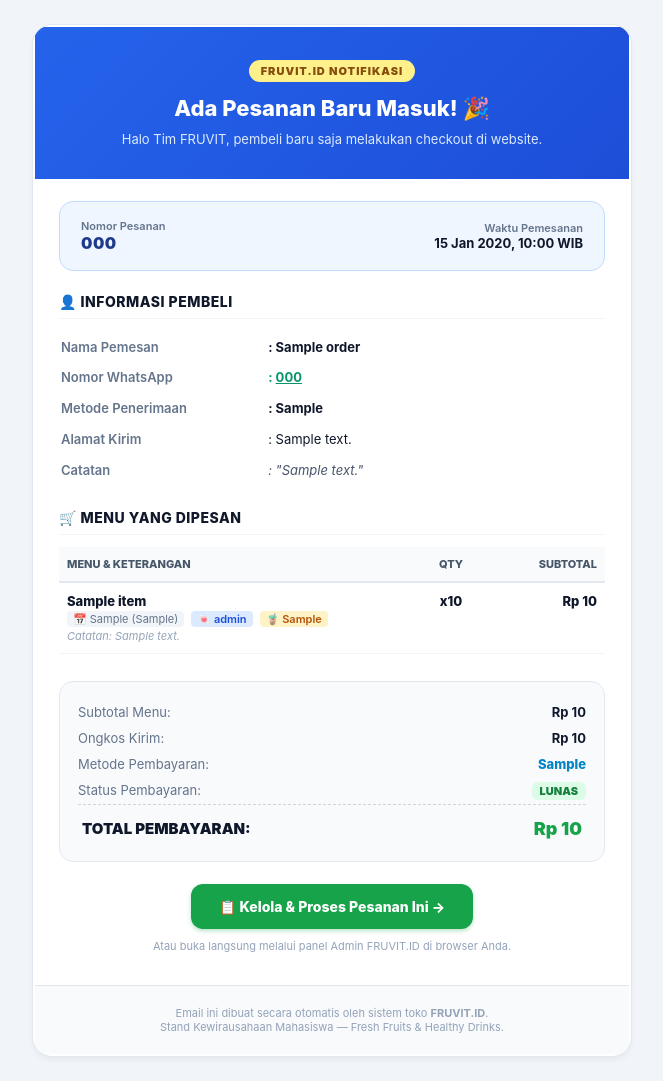
After one commit to DwitamaGalih/FRUVIT.ID, a Laravel app: page /admin/preview-email in a window 1280 px wide. The commit adds this page. Shown: the whole page, without its empty margins (308-971 px from the left). Run offline with Laravel 12, Linux system fonts and the light colour scheme; a user stored in the database is signed in; data comes from the database, SQL or seed files in the repository; tables that the repository leaves empty hold one stand-in row (values such as "Sample post").

Commit message:
Penambah fitur untuk notifikasi gmail

```diff
--- a/app/Http/Controllers/Admin/AdminDashboardController.php
+++ b/app/Http/Controllers/Admin/AdminDashboardController.php
@@ -82,6 +82,7 @@ class AdminDashboardController extends Controller
         $settings = [
             'store_status' => Setting::get('store_status', 'open'),
             'wa_admin' => Setting::get('wa_admin', '081234567890'),
+            'admin_email' => Setting::get('admin_email', env('MAIL_ADMIN_ADDRESS', 'fruvit.id@gmail.com')),
             'delivery_fee' => Setting::get('delivery_fee', 5000),
             'store_address' => Setting::get('store_address', 'Stand Kewirausahaan FRUVIT.ID'),
             'qris_image' => Setting::get('qris_image', 'images/qris-fruvit.jpg'),
@@ -95,6 +96,7 @@ class AdminDashboardController extends Controller
         $validated = $request->validate([
             'store_status' => 'required|in:open,closed',
             'wa_admin' => 'required|string',
+            'admin_email' => 'nullable|email',
             'delivery_fee' => 'required|numeric|min:0',
             'store_address' => 'required|string',
         ]);
--- /dev/null
+++ b/app/Mail/NewOrderNotification.php
@@ -0,0 +1,39 @@
+<?php
+
+namespace App\Mail;
+
+use App\Models\Order;
+use Illuminate\Bus\Queueable;
+use Illuminate\Mail\Mailable;
+use Illuminate\Mail\Mailables\Content;
+use Illuminate\Mail\Mailables\Envelope;
+use Illuminate\Queue\SerializesModels;
+
+class NewOrderNotification extends Mailable
+{
+    use Queueable, SerializesModels;
+
+    public function __construct(public Order $order)
+    {
+        $this->order->load('items');
+    }
+
+    public function envelope(): Envelope
+    {
+        return new Envelope(
+            subject: '📦 Pesanan Baru Masuk #' . $this->order->order_number . ' (' . $this->order->customer_name . ')',
+        );
+    }
+
+    public function content(): Content
+    {
+        return new Content(
+            view: 'emails.orders.new-order',
+        );
+    }
+
+    public function attachments(): array
+    {
+        return [];
+    }
+}
--- /dev/null
+++ b/resources/views/emails/orders/new-order.blade.php
@@ -0,0 +1,207 @@
+<!DOCTYPE html>
+<html lang="id">
+<head>
+    <meta charset="UTF-8">
+    <meta name="viewport" content="width=device-width, initial-scale=1.0">
+    <title>Pesanan Baru Masuk - FRUVIT.ID</title>
+</head>
+<body style="margin: 0; padding: 0; background-color: #f1f5f9; font-family: -apple-system, BlinkMacSystemFont, 'Segoe UI', Roboto, Helvetica, Arial, sans-serif; color: #1e293b;">
+    <table role="presentation" width="100%" cellspacing="0" cellpadding="0" style="background-color: #f1f5f9; padding: 24px 12px;">
+        <tr>
+            <td align="center">
+                <!-- Email Container -->
+                <table role="presentation" width="100%" style="max-width: 600px; background-color: #ffffff; border-radius: 20px; overflow: hidden; box-shadow: 0 4px 6px -1px rgba(0,0,0,0.05); border: 1px solid #e2e8f0;">
+
+                    <!-- Header -->
+                    <tr>
+                        <td style="background: linear-gradient(135deg, #2563eb, #1d4ed8); padding: 32px 24px; text-align: center;">
+                            <div style="display: inline-block; background-color: #fef08a; color: #854d0e; font-size: 11px; font-weight: 900; letter-spacing: 1px; text-transform: uppercase; padding: 4px 12px; border-radius: 9999px; margin-bottom: 12px;">
+                                FRUVIT.ID NOTIFIKASI
+                            </div>
+                            <h1 style="margin: 0; color: #ffffff; font-size: 22px; font-weight: 800; line-height: 1.3;">
+                                Ada Pesanan Baru Masuk! 🎉
+                            </h1>
+                            <p style="margin: 8px 0 0; color: #dbeafe; font-size: 13px;">
+                                Halo Tim FRUVIT, pembeli baru saja melakukan checkout di website.
+                            </p>
+                        </td>
+                    </tr>
+
+                    <!-- Order Summary Pill -->
+                    <tr>
+                        <td style="padding: 20px 24px 0;">
+                            <table role="presentation" width="100%" style="background-color: #eff6ff; border: 1px solid #bfdbfe; border-radius: 14px; padding: 14px 18px;">
+                                <tr>
+                                    <td>
+                                        <div style="font-size: 11px; color: #64748b; font-weight: 600;">Nomor Pesanan</div>
+                                        <div style="font-size: 16px; color: #1e3a8a; font-weight: 900; letter-spacing: 0.5px;">{{ $order->order_number }}</div>
+                                    </td>
+                                    <td align="right">
+                                        <div style="font-size: 11px; color: #64748b; font-weight: 600;">Waktu Pemesanan</div>
+                                        <div style="font-size: 13px; color: #0f172a; font-weight: 700;">{{ $order->created_at->format('d M Y, H:i') }} WIB</div>
+                                    </td>
+                                </tr>
+                            </table>
+                        </td>
+                    </tr>
+
+                    <!-- Customer Details -->
+                    <tr>
+                        <td style="padding: 20px 24px 10px;">
+                            <h2 style="margin: 0 0 12px; font-size: 14px; font-weight: 800; color: #0f172a; text-transform: uppercase; letter-spacing: 0.5px; border-bottom: 1px solid #f1f5f9; padding-bottom: 8px;">
+                                👤 Informasi Pembeli
+                            </h2>
+                            <table role="presentation" width="100%" style="font-size: 13px; line-height: 1.6;">
+                                <tr>
+                                    <td width="38%" style="color: #64748b; font-weight: 600; padding: 4px 0;">Nama Pemesan</td>
+                                    <td style="color: #0f172a; font-weight: 700; padding: 4px 0;">: {{ $order->customer_name }}</td>
+                                </tr>
+                                <tr>
+                                    <td style="color: #64748b; font-weight: 600; padding: 4px 0;">Nomor WhatsApp</td>
+                                    <td style="color: #059669; font-weight: 700; padding: 4px 0;">
+                                        : <a href="https://wa.me/{{ preg_replace('/^0/', '62', preg_replace('/[^0-9]/', '', $order->customer_phone)) }}" style="color: #059669; text-decoration: underline;">{{ $order->customer_phone }}</a>
+                                    </td>
+                                </tr>
+                                <tr>
+                                    <td style="color: #64748b; font-weight: 600; padding: 4px 0;">Metode Penerimaan</td>
+                                    <td style="color: #0f172a; font-weight: 700; padding: 4px 0;">: {{ $order->delivery_method_label }}</td>
+                                </tr>
+                                @if($order->shipping_address)
+                                    <tr>
+                                        <td style="color: #64748b; font-weight: 600; padding: 4px 0; vertical-align: top;">Alamat Kirim</td>
+                                        <td style="color: #0f172a; padding: 4px 0;">: {{ $order->shipping_address }}</td>
+                                    </tr>
+                                @endif
+                                @if($order->notes)
+                                    <tr>
+                                        <td style="color: #64748b; font-weight: 600; padding: 4px 0; vertical-align: top;">Catatan</td>
+                                        <td style="color: #475569; font-style: italic; padding: 4px 0;">: "{{ $order->notes }}"</td>
+                                    </tr>
+                                @endif
+                            </table>
+                        </td>
+                    </tr>
+
+                    <!-- Order Items Table -->
+                    <tr>
+                        <td style="padding: 10px 24px 15px;">
+                            <h2 style="margin: 0 0 12px; font-size: 14px; font-weight: 800; color: #0f172a; text-transform: uppercase; letter-spacing: 0.5px; border-bottom: 1px solid #f1f5f9; padding-bottom: 8px;">
+                                🛒 Menu yang Dipesan
+                            </h2>
+                            <table role="presentation" width="100%" cellspacing="0" cellpadding="0" style="border-collapse: collapse; font-size: 13px;">
+                                <thead>
+                                    <tr style="background-color: #f8fafc; border-bottom: 2px solid #e2e8f0; color: #475569; font-size: 11px; text-transform: uppercase;">
+                                        <th align="left" style="padding: 10px 8px; font-weight: 800;">Menu & Keterangan</th>
+                                        <th align="center" style="padding: 10px 8px; font-weight: 800;" width="60">Qty</th>
+                                        <th align="right" style="padding: 10px 8px; font-weight: 800;" width="100">Subtotal</th>
+                                    </tr>
+                                </thead>
+                                <tbody>
+                                    @foreach($order->items as $item)
+                                        <tr style="border-bottom: 1px solid #f1f5f9;">
+                                            <td style="padding: 10px 8px; vertical-align: top;">
+                                                <div style="font-weight: 800; color: #0f172a;">{{ $item->product_name }}</div>
+                                                <div style="font-size: 11px; color: #64748b; margin-top: 2px;">
+                                                    @if($item->pickup_day)
+                                                        <span style="display: inline-block; background-color: #f1f5f9; padding: 1px 6px; border-radius: 4px; margin-right: 4px;">📅 {{ $item->pickup_day }} ({{ $item->pickup_batch ?? 'Batch 1' }})</span>
+                                                    @endif
+                                                    @if($item->sugar_level)
+                                                        <span style="display: inline-block; background-color: #dbeafe; color: #1d4ed8; padding: 1px 6px; border-radius: 4px; font-weight: 600; margin-right: 4px;">🍬 {{ $item->sugar_level }}</span>
+                                                    @endif
+                                                    @if($item->jelly_topping)
+                                                        <span style="display: inline-block; background-color: #fef3c7; color: #b45309; padding: 1px 6px; border-radius: 4px; font-weight: 600;">🧋 {{ $item->jelly_topping }}</span>
+                                                    @endif
+                                                </div>
+                                                @if($item->notes)
+                                                    <div style="font-size: 11px; color: #94a3b8; font-style: italic; margin-top: 2px;">
+                                                        Catatan: {{ $item->notes }}
+                                                    </div>
+                                                @endif
+                                            </td>
+                                            <td align="center" style="padding: 10px 8px; font-weight: 800; color: #0f172a; vertical-align: top;">
+                                                x{{ $item->quantity }}
+                                            </td>
+                                            <td align="right" style="padding: 10px 8px; font-weight: 800; color: #0f172a; vertical-align: top;">
+                                                {{ $item->formatted_subtotal }}
+                                            </td>
+                                        </tr>
+                                    @endforeach
+                                </tbody>
+                            </table>
+                        </td>
+                    </tr>
+
+                    <!-- Payment & Totals -->
+                    <tr>
+                        <td style="padding: 10px 24px 20px;">
+                            <table role="presentation" width="100%" style="background-color: #f8fafc; border-radius: 14px; padding: 16px; border: 1px solid #e2e8f0; font-size: 13px;">
+                                <tr>
+                                    <td style="color: #64748b; padding: 4px 0;">Subtotal Menu:</td>
+                                    <td align="right" style="color: #0f172a; font-weight: 700; padding: 4px 0;">
+                                        Rp {{ number_format($order->subtotal, 0, ',', '.') }}
+                                    </td>
+                                </tr>
+                                <tr>
+                                    <td style="color: #64748b; padding: 4px 0;">Ongkos Kirim:</td>
+                                    <td align="right" style="color: #0f172a; font-weight: 700; padding: 4px 0;">
+                                        Rp {{ number_format($order->delivery_fee, 0, ',', '.') }}
+                                    </td>
+                                </tr>
+                                <tr>
+                                    <td style="color: #64748b; padding: 4px 0;">Metode Pembayaran:</td>
+                                    <td align="right" style="color: #0284c7; font-weight: 800; padding: 4px 0;">
+                                        {{ $order->payment_method_label }}
+                                    </td>
+                                </tr>
+                                <tr>
+                                    <td style="color: #64748b; padding: 4px 0;">Status Pembayaran:</td>
+                                    <td align="right" style="padding: 4px 0;">
+                                        @if($order->payment_status === 'paid')
+                                            <span style="background-color: #dcfce7; color: #15803d; font-size: 11px; font-weight: 900; padding: 2px 8px; border-radius: 6px;">LUNAS</span>
+                                        @else
+                                            <span style="background-color: #fee2e2; color: #b91c1c; font-size: 11px; font-weight: 900; padding: 2px 8px; border-radius: 6px;">BELUM BAYAR</span>
+                                        @endif
+                                    </td>
+                                </tr>
+                                <tr>
+                                    <td colspan="2" style="border-top: 1px dashed #cbd5e1; padding-top: 10px; margin-top: 6px;">
+                                        <table role="presentation" width="100%">
+                                            <tr>
+                                                <td style="font-size: 15px; font-weight: 900; color: #0f172a;">TOTAL PEMBAYARAN:</td>
+                                                <td align="right" style="font-size: 18px; font-weight: 900; color: #16a34a;">
+                                                    {{ $order->formatted_total }}
+                                                </td>
+                                            </tr>
+                                        </table>
+                                    </td>
+                                </tr>
+                            </table>
+                        </td>
+                    </tr>
+
+                    <!-- CTA Button -->
+                    <tr>
+                        <td align="center" style="padding: 0 24px 30px;">
+                            <a href="{{ route('admin.orders.show', $order->id) }}" style="display: inline-block; background-color: #16a34a; color: #ffffff; text-decoration: none; font-size: 14px; font-weight: 800; padding: 14px 28px; border-radius: 12px; box-shadow: 0 2px 4px rgba(22, 163, 74, 0.3);">
+                                📋 Kelola & Proses Pesanan Ini &rarr;
+                            </a>
+                            <div style="font-size: 11px; color: #94a3b8; margin-top: 10px;">
+                                Atau buka langsung melalui panel Admin FRUVIT.ID di browser Anda.
+                            </div>
+                        </td>
+                    </tr>
+
+                    <!-- Footer -->
+                    <tr>
+                        <td style="background-color: #f8fafc; border-top: 1px solid #e2e8f0; padding: 20px 24px; text-align: center; font-size: 11px; color: #94a3b8;">
+                            Email ini dibuat secara otomatis oleh sistem toko <strong>FRUVIT.ID</strong>.<br>
+                            Stand Kewirausahaan Mahasiswa — Fresh Fruits & Healthy Drinks.
+                        </td>
+                    </tr>
+
+                </table>
+            </td>
+        </tr>
+    </table>
+</body>
+</html>
--- a/routes/web.php
+++ b/routes/web.php
@@ -49,6 +49,13 @@ Route::post('/admin/logout', [AdminAuthController::class, 'logout'])->name('admi
 Route::prefix('admin')->name('admin.')->middleware('auth')->group(function () {
     Route::get('/', [AdminDashboardController::class, 'index'])->name('dashboard');
     Route::post('/settings', [AdminDashboardController::class, 'updateSettings'])->name('settings.update');
+    Route::get('/preview-email', function () {
+        $order = \App\Models\Order::with('items')->latest()->first();
+        if (! $order) {
+            return 'Belum ada data pesanan di database untuk ditampilkan.';
+        }
+        return new \App\Mail\NewOrderNotification($order);
+    })->name('preview-email');
     Route::get('/laporan/excel', [AdminOrderController::class, 'exportExcel'])->name('reports.excel');
 
     // Orders
```
Also changed, not shown: app/Http/Controllers/CheckoutController.php (+13 -0 lines), resources/views/admin/dashboard.blade.php (+11 -0 lines).
